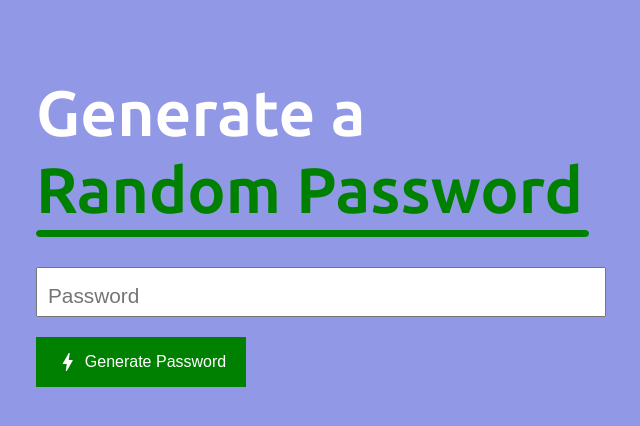
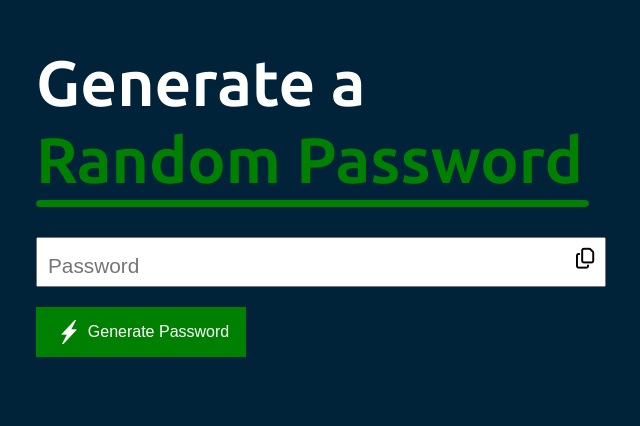
Before and after one commit to Divyanshukrishna/How-to-Generate-Password, a plain HTML site: page index.html in a window 1280 px wide. Shown: the part 134-560 px from the top of the page, without its empty margins (74-714 px from the left). Drawn offline with Linux system fonts and the light colour scheme.

Commit message:
random-password-doen

```diff
--- a/index.html
+++ b/index.html
@@ -16,13 +16,17 @@
             <h1 class="second-heading">Random Password</h1>
             <hr>
         </div>
-        <input type="text" placeholder="Password">
-        <button> <i class="material-icons">bolt</i>
+        <div class="input-inside">
+            <input type="text" placeholder="Password"><i class="fa-regular fa-copy"></i>
+        </div>
+        <button onclick="createPassword()"> <i class="material-icons">bolt</i>
             <span>
                 Generate Password
             </span>
          </button>
     </div>
 
+    <script src="script.js"></script>
+
 </body>
 </html>
--- a/script.js
+++ b/script.js
@@ -0,0 +1,26 @@
+const passwordBox = document.querySelector("input");
+
+const length = 12;
+
+const upperCase = "ABCDEFGHIJKLMNOPQRSTUVXYZ";
+const lowerCase = "abcdefghijklmnopqrstuvxyz";
+
+const number = "0123456789";
+
+const symbol = "@#$^()_+|[]></-=";
+
+const allchars = upperCase + lowerCase + number + symbol;
+
+function createPassword() {
+    let password = "";
+    password += upperCase[Math.floor(Math.random() * upperCase.length)];
+    password += lowerCase[Math.floor(Math.random() * lowerCase.length)];
+    password += number[Math.floor(Math.random() * number.length)];
+    password += symbol[Math.floor(Math.random() * symbol.length)];
+
+    while(length > password.length){
+        password += allchars[Math.floor(Math.random() * symbol.length)];
+    }
+    passwordBox.value = password;
+
+}
--- a/style.css
+++ b/style.css
@@ -7,7 +7,7 @@
 }
 
 body {
-    background-image: linear-gradient(to bottom, #9198e5, #9198e5);
+    background-color: #002339;
     font-family: "Ubuntu Sans", sans-serif;
     font-optical-sizing: auto;
     font-weight: 400;
@@ -17,7 +17,7 @@ body {
 
 .container {
     padding: 10px;
-    margin-top: 200px;
+    margin-top: 170px;
     margin-left: 100px;
     min-width: 100vh;
     width: 400px;
@@ -64,6 +64,14 @@ input::placeholder {
     line-height: 1;
 }
 
+.input-inside i{
+    position: absolute;
+    top: 382px;
+    left: 650px;
+    z-index: 100;
+    font-size: 1.3rem;
+    cursor: pointer;
+}
 
 button {
     height: 50px;
@@ -83,5 +91,14 @@ button span {
     font-size: 1rem;
     padding-top: 0px;
     display: inline-block;
-    margin-left: 5px;
+    margin-left: 3px;
 }
+
+button i{
+    transform: skewX(-20deg);
+    cursor: pointer;
+}
+
+button i.material-icons {
+    font-size: 2rem;
+}
```
